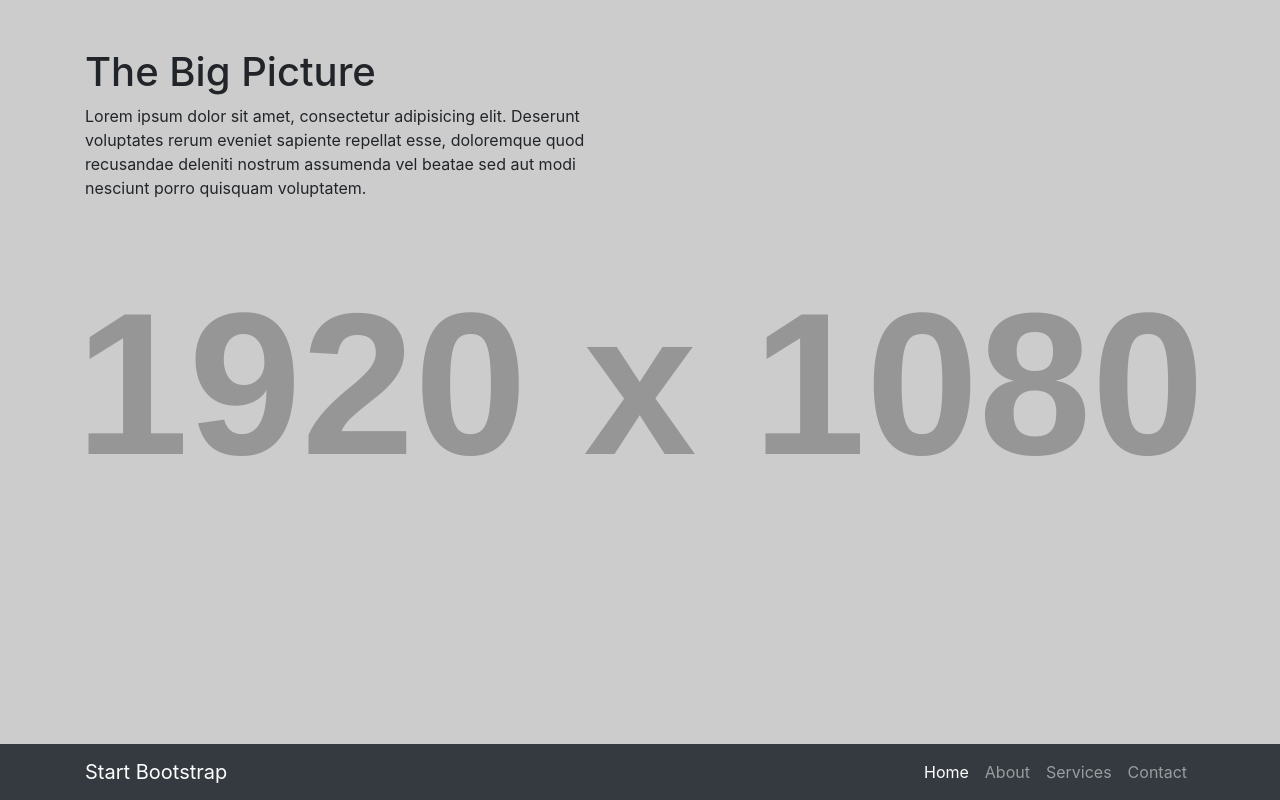
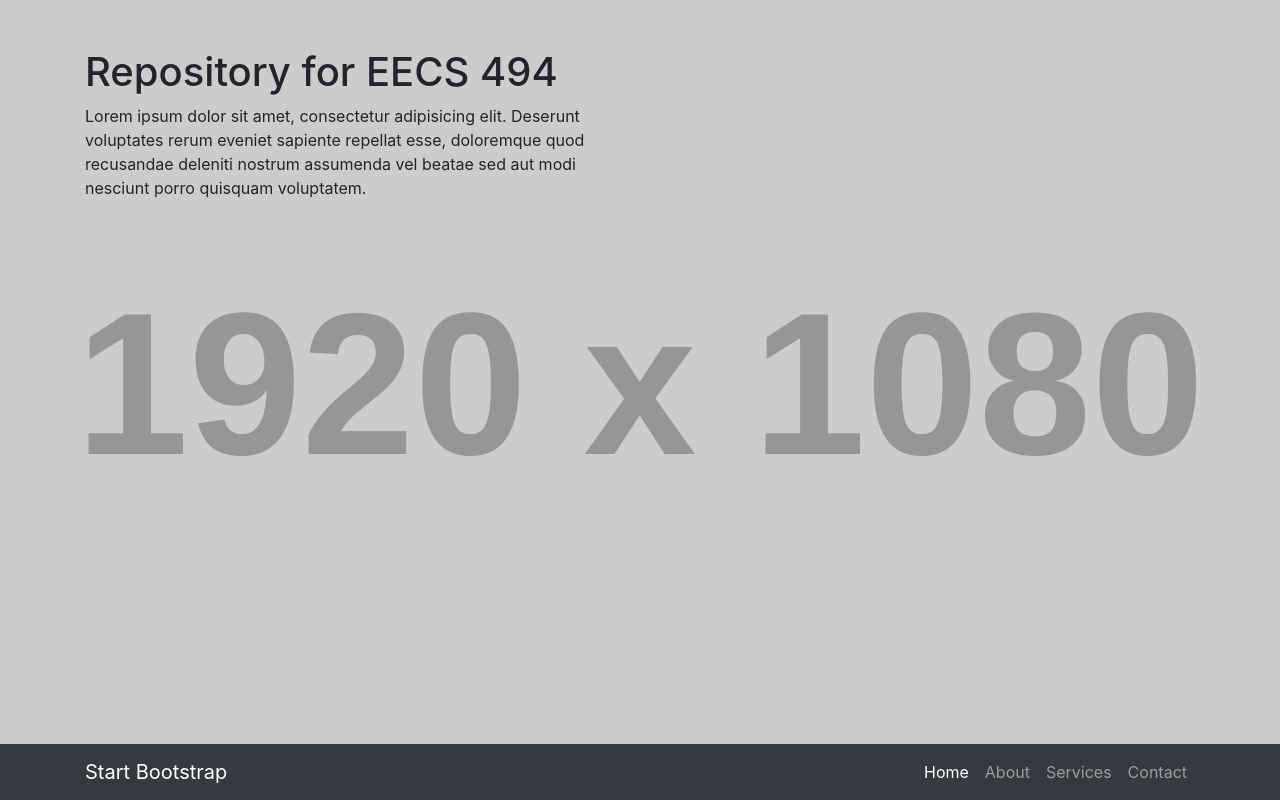
Before and after one commit to EthanBommarito/EthanBommarito.github.io, a website: page index.html in a window 1280 px wide. Drawn offline with Linux system fonts and the light colour scheme; placeholder pictures from the web are drawn by us.

Commit message:
Update index.html

```diff
--- a/index.html
+++ b/index.html
@@ -53,7 +53,7 @@
     <div class="container">
       <div class="row">
         <div class="col-lg-6">
-          <h1 class="mt-5">The Big Picture</h1>
+          <h1 class="mt-5">Repository for EECS 494</h1>
           <p>Lorem ipsum dolor sit amet, consectetur adipisicing elit. Deserunt voluptates rerum eveniet sapiente repellat esse, doloremque quod recusandae deleniti nostrum assumenda vel beatae sed aut modi nesciunt porro quisquam voluptatem.</p>
         </div>
       </div>
```
